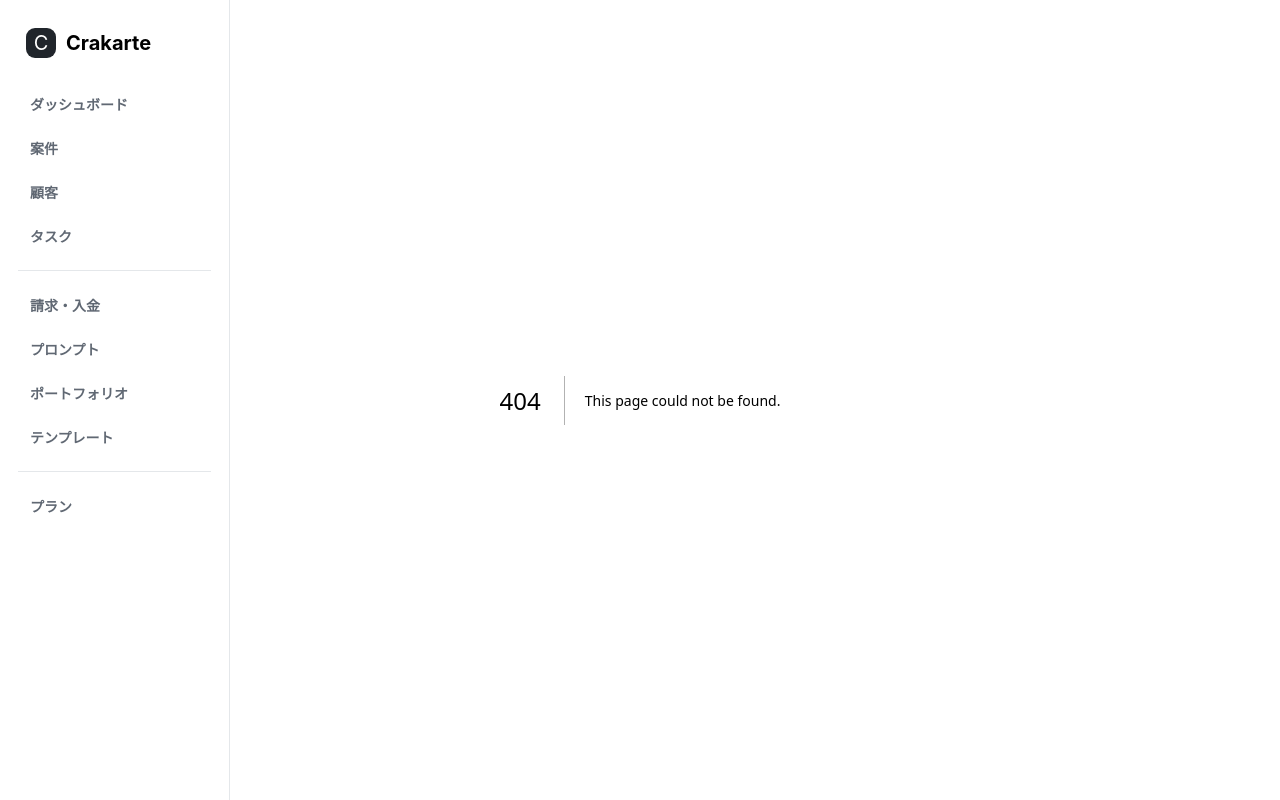
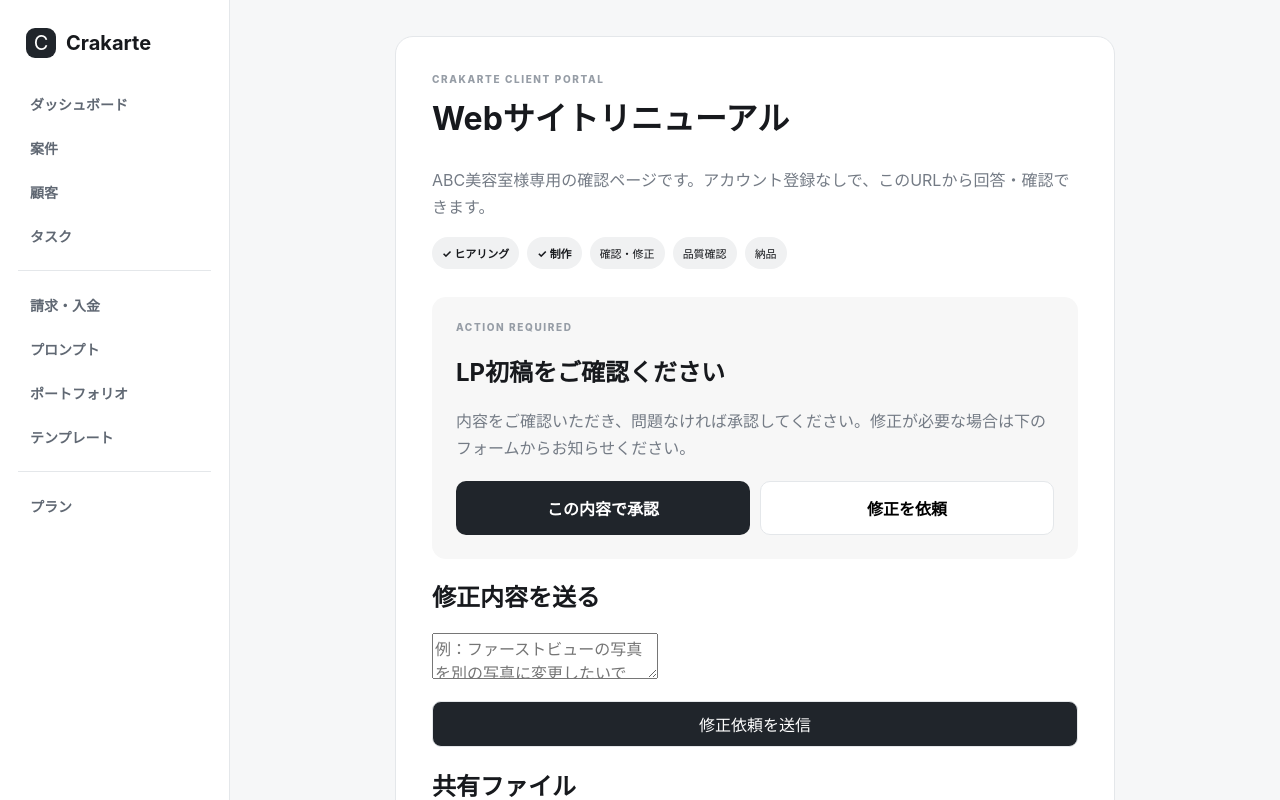
Before and after one commit to karukimori-wq/crakarte, a Next.js app: page /client/1 in a window 1280 px wide. Before the commit this address had no page. Shown: the top 800 px of the page. Built offline with nearby package versions, Linux system fonts and the light colour scheme.

Commit message:
Add client portal beta experience

```diff
--- /dev/null
+++ b/src/app/client/[token]/page.tsx
@@ -0,0 +1,2 @@
+const steps=["ヒアリング","制作","確認・修正","品質確認","納品"];
+export default async function ClientPortal({params}:{params:Promise<{token:string}>}){await params;return <main className="client-page"><div className="client-card portal-card"><p className="eyebrow">CRAKARTE CLIENT PORTAL</p><h1>Webサイトリニューアル</h1><p className="memo">ABC美容室様専用の確認ページです。アカウント登録なしで、このURLから回答・確認できます。</p><div className="client-progress">{steps.map((s,i)=>i<2?<b key={s}>✓ {s}</b>:<span key={s}>{s}</span>)}</div><section className="action-box"><p className="section-label">ACTION REQUIRED</p><h2>LP初稿をご確認ください</h2><p className="memo">内容をご確認いただき、問題なければ承認してください。修正が必要な場合は下のフォームからお知らせください。</p><div className="client-actions"><button className="approve">この内容で承認</button><button className="request">修正を依頼</button></div></section><section className="portal-section"><h2>修正内容を送る</h2><textarea placeholder="例：ファーストビューの写真を別の写真に変更したいです。"/><button className="wide-button">修正依頼を送信</button></section><section className="portal-section"><h2>共有ファイル</h2><div className="delivery-item"><div><strong>LP_初稿_v1.pdf</strong><small>7/22 更新</small></div><button className="preview-button">確認</button></div></section></div></main>}
```
